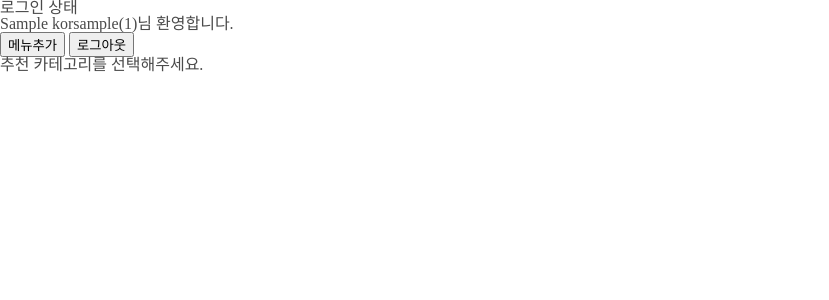
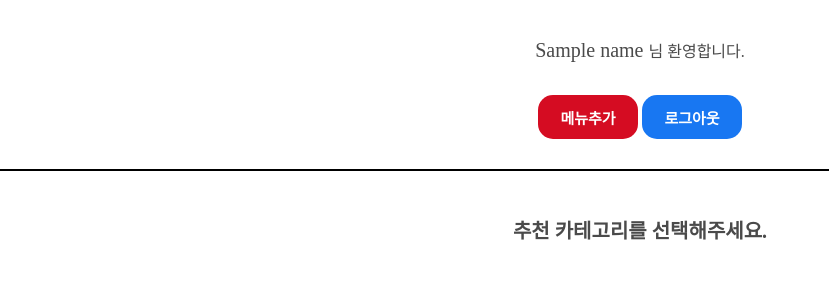
Before and after one commit to jocy0412/jungle00, a Flask app: template templates/main.html in a window 1280 px wide. Shown: the top 300 px of the page, without its empty margins (0-829 px from the left). Run offline with Flask 2, Linux system fonts and the light colour scheme; the template is opened without the code that fills it: most values are stand-ins (such as "Sample title", 1, 10 or a date in 2020); some libraries are stand-ins or nearby versions.

Commit message:
component 정리 및 css 추가

```diff
--- a/app.py
+++ b/app.py
@@ -166,7 +166,7 @@ def api_login():
         # [JWT] payload 지정
         payload = {
             'id': id_receive,
-            'exp': datetime.utcnow() + timedelta(seconds=300)
+            'exp': datetime.utcnow() + timedelta(seconds=300000)
         }
         # [JWT] 암호화 방식
         token = jwt.encode(payload, app.secret_key, algorithm='HS256')
--- a/static/javascript.js
+++ b/static/javascript.js
@@ -129,12 +129,15 @@ function show(category) {
             let hate = list["hate"];
             let foodCode = list["food_code"];
 
-            let tempHtml = `<div id="${foodCategory}">${foodCategory} 추천 메뉴
+            let tempHtml = `<div id="${foodCategory}">
+                                <del>${foodCategory} 추천 메뉴</del>
                                 <div id="card">
-                                <p id="foodname">${foodName}</p>
-                                <p id="storename">${shopName}</p>
-                                <p id="address">주소 : ${shopAddress}</p>
                                     <img src="${shopImg}">
+                                    <div class="box__info">
+                                        <p class="food_name" id="foodname">${foodName}</p>
+                                        <p class="shop_name" id="storename">${shopName}</p>
+                                        <p class="shop_address" id="address">주소 : ${shopAddress}</p>
+                                    </div>
                                     <div class="field is-grouped">
                                         <p class="control">
                                             <input type="checkbox" name="category" id="좋아요" onclick="like(${foodCode})">좋아요
--- a/static/style.css
+++ b/static/style.css
@@ -72,6 +72,30 @@ table {
 .box__login input{width:100%;height:48px;padding:8px;border-radius:16px;border:1px solid rgb(205,205,205)}
 .box__login input + input{margin-top:30px}
 .box__login .box__button{width:268px;margin:10px auto;}
-.box__login .btn + .btn{margin-top:5px}
-.box__login .btn{display:block;width:100%;height:44px;padding:8px;border-radius:15px;background-color:rgb(213,12,34);border:0;color:#fff;font-weight:700;}
+.box__login button + button{margin-top:5px}
+.box__login button{display:block;width:100%;height:44px;padding:8px;border-radius:15px;background-color:rgb(213,12,34);border:0;color:#fff;font-weight:700;}
 .box__login .btn2{background-color:rgb(24, 119, 242)}
+
+.box__status{padding:40px 40px 30px;margin:0 auto 0;border-bottom:2px solid #000;text-align:center}
+.box__status .box__row span{font-size:20px}
+.box__status .box__button{margin-top:30px}
+.box__status button + button{margin-top:5px}
+.box__status button{display:inline-block;width:100px;height:44px;padding:8px;border-radius:15px;background-color:rgb(213,12,34);border:0;color:#fff;font-size:15px;font-weight:700;}
+.box__status .btn2{background-color:rgb(24, 119, 242)}
+
+#left .form-group{margin-top:50px;text-align:center;}
+#left .form-group label[for="post-url"]{font-size:20px;font-weight:700}
+#left .form-group .box__cate{margin-top:30px;text-align:center;}
+#left .form-group .box__cate .control{display:inline-block;margin-left:40px}
+#left .form-group .box__cate input{margin-right:5px}
+
+#right{padding-bottom:50px}
+#right #card{width:450px;margin:0 auto;padding:10px 20px;border:1px solid #000;border-radius:10px}
+#right div[name="wf"]{margin-top:10px}
+#right hr{display:none;}
+#right #card img{width:100px;height:100px}
+
+#right del{display:none}
+
+#right .box__info{display:inline-block;padding-top:10px;vertical-align:top;}
+#right .box__info p{display:block;margin-top:5px}
--- a/templates/main.html
+++ b/templates/main.html
@@ -27,19 +27,18 @@
         <div id="left">
             <!-- 상태 화면 -->
             <div class="box__status">
-                <h2>로그인 상태</h2>
                 <div class="box__row">
-                    <span class="id_text">{{kor}}{{username}}({{id}})</span>님 환영합니다.
+                    <span class="id_text">{{name}} </span>님 환영합니다.
                 </div>
                 <div class="box__button">
                     <button type="button" onClick="menuAddFunc()">메뉴추가</button>
-                    <button type="button" onClick="logoutFunc()">로그아웃</button>
+                    <button class="btn2" type="button" onClick="logoutFunc()">로그아웃</button>
                 </div>
             </div>
             <!-- 상태 화면 -->
             <div class="form-group">
                 <label for="post-url">추천 카테고리를 선택해주세요.</label>
-                <div class="field is-grouped">
+                <div class="box__cate">
                     {% if kor == "1" %}
                         <p class="control">
                             <input type="checkbox" name="category" onclick="show('kor')" checked>한식
@@ -92,13 +91,15 @@
             {% if kor == "1" %}
                 {% for k in kList %}
                     <div id="kf" name="kf">
-                        <div id="{{k['food_category']}}">{{k['food_category']}} 추천 메뉴
+                        <div id="{{k['food_category']}}"><del>{{k['food_category']}} 추천 메뉴</del>
                             <div id="card">
-                                {% set code = k['food_code'] %}
-                                <p id="{{k['food_name']}}">{{k['food_name']}}</p>
-                                <p id="{{k['shop_name']}}">{{k['shop_name']}}</p>
-                                <p id="{{k['shop_address']}}">{{k['shop_address']}}</p>
                                 <img src="{{k['shop_img']}}">
+                                <div class="box__info">
+                                    {% set code = k['food_code'] %}
+                                    <p class="food_name" id="{{k['food_name']}}">{{k['food_name']}}</p>
+                                    <p class="shop_name" id="{{k['shop_name']}}">{{k['shop_name']}}</p>
+                                    <p class="shop_address" id="{{k['shop_address']}}">주소 : {{k['shop_address']}}</p>
+                                </div>
                                 <div class="field is-grouped">
                                     <p class="control">
                                         <input type="checkbox" name="category" id="좋아요" onclick="like('{{code}}')">좋아요
@@ -118,13 +119,15 @@
             {% if cn == "1" %}
                 {% for k in cList %}
                     <div id="cf" name="cf">
-                        <div id="{{k['food_category']}}">{{k['food_category']}} 추천 메뉴
+                        <div id="{{k['food_category']}}"><del>{{k['food_category']}} 추천 메뉴</del>
                             <div id="card">
-                                {% set code = k['food_code'] %}
-                                <p id="{{k['food_name']}}">{{k['food_name']}}</p>
-                                <p id="{{k['shop_name']}}">{{k['shop_name']}}</p>
-                                <p id="{{k['shop_address']}}">{{k['shop_address']}}</p>
                                 <img src="{{k['shop_img']}}">
+                                <div class="box__info">
+                                    {% set code = k['food_code'] %}
+                                    <p class="food_name" id="{{k['food_name']}}">{{k['food_name']}}</p>
+                                    <p class="shop_name" id="{{k['shop_name']}}">{{k['shop_name']}}</p>
+                                    <p class="shop_address" id="{{k['shop_address']}}">주소 : {{k['shop_address']}}</p>
+                                </div>
                                 <div class="field is-grouped">
                                     <p class="control">
                                         <input type="checkbox" name="category" id="좋아요" onclick="like('{{code}}')">좋아요
@@ -144,13 +147,15 @@
             {% if jpn == "1" %}
                 {% for k in jList %}
                     <div id="jf" name="jf">
-                        <div id="{{k['food_category']}}">{{k['food_category']}} 추천 메뉴
+                        <div id="{{k['food_category']}}"><del>{{k['food_category']}} 추천 메뉴</del>
                             <div id="card">
-                                {% set code = k['food_code'] %}
-                                <p id="{{k['food_name']}}">{{k['food_name']}}</p>
-                                <p id="{{k['shop_name']}}">{{k['shop_name']}}</p>
-                                <p id="{{k['shop_address']}}">{{k['shop_address']}}</p>
                                 <img src="{{k['shop_img']}}">
+                                <div class="box__info">
+                                    {% set code = k['food_code'] %}
+                                    <p class="food_name" id="{{k['food_name']}}">{{k['food_name']}}</p>
+                                    <p class="shop_name" id="{{k['shop_name']}}">{{k['shop_name']}}</p>
+                                    <p class="shop_address" id="{{k['shop_address']}}">주소 : {{k['shop_address']}}</p>
+                                </div>
                                 <div class="field is-grouped">
                                     <p class="control">
                                         <input type="checkbox" name="category" id="좋아요" onclick="like('{{code}}')">좋아요
@@ -170,13 +175,15 @@
             {% if west == "1" %}
                 {% for k in wList %}
                     <div id="wf" name="wf">
-                        <div id="{{k['food_category']}}">{{k['food_category']}} 추천 메뉴
+                        <div id="{{k['food_category']}}"><del>{{k['food_category']}} 추천 메뉴</del>
                             <div id="card">
-                                {% set code = k['food_code'] %}
-                                <p id="{{k['food_name']}}">{{k['food_name']}}</p>
-                                <p id="{{k['shop_name']}}">{{k['shop_name']}}</p>
-                                <p id="{{k['shop_address']}}">{{k['shop_address']}}</p>
                                 <img src="{{k['shop_img']}}">
+                                <div class="box__info">
+                                    {% set code = k['food_code'] %}
+                                    <p class="food_name" id="{{k['food_name']}}">{{k['food_name']}}</p>
+                                    <p class="shop_name" id="{{k['shop_name']}}">{{k['shop_name']}}</p>
+                                    <p class="shop_address" id="{{k['shop_address']}}">주소 : {{k['shop_address']}}</p>
+                                </div>
                                 <div class="field is-grouped">
                                     <p class="control">
                                         <input type="checkbox" name="category" id="좋아요" onclick="like('{{code}}')">좋아요
@@ -196,13 +203,15 @@
             {% if etc == "1" %}
                 {% for k in eList %}
                     <div id="ef" name="ef">
-                        <div id="{{k['food_category']}}">{{k['food_category']}} 추천 메뉴
+                        <div id="{{k['food_category']}}"><del>{{k['food_category']}} 추천 메뉴</del>
                             <div id="card">
-                                {% set code = k['food_code'] %}
-                                <p id="{{k['food_name']}}">{{k['food_name']}}</p>
-                                <p id="{{k['shop_name']}}">{{k['shop_name']}}</p>
-                                <p id="{{k['shop_address']}}">{{k['shop_address']}}</p>
                                 <img src="{{k['shop_img']}}">
+                                <div class="box__info">
+                                    {% set code = k['food_code'] %}
+                                    <p class="food_name" id="{{k['food_name']}}">{{k['food_name']}}</p>
+                                    <p class="shop_name" id="{{k['shop_name']}}">{{k['shop_name']}}</p>
+                                    <p class="shop_address" id="{{k['shop_address']}}">주소 : {{k['shop_address']}}</p>
+                                </div>
                                 <div class="field is-grouped">
                                     <p class="control">
                                         <input type="checkbox" name="category" id="좋아요" onclick="like('{{code}}')">좋아요
```
Lines whose indentation alone changed are shown as unchanged.
